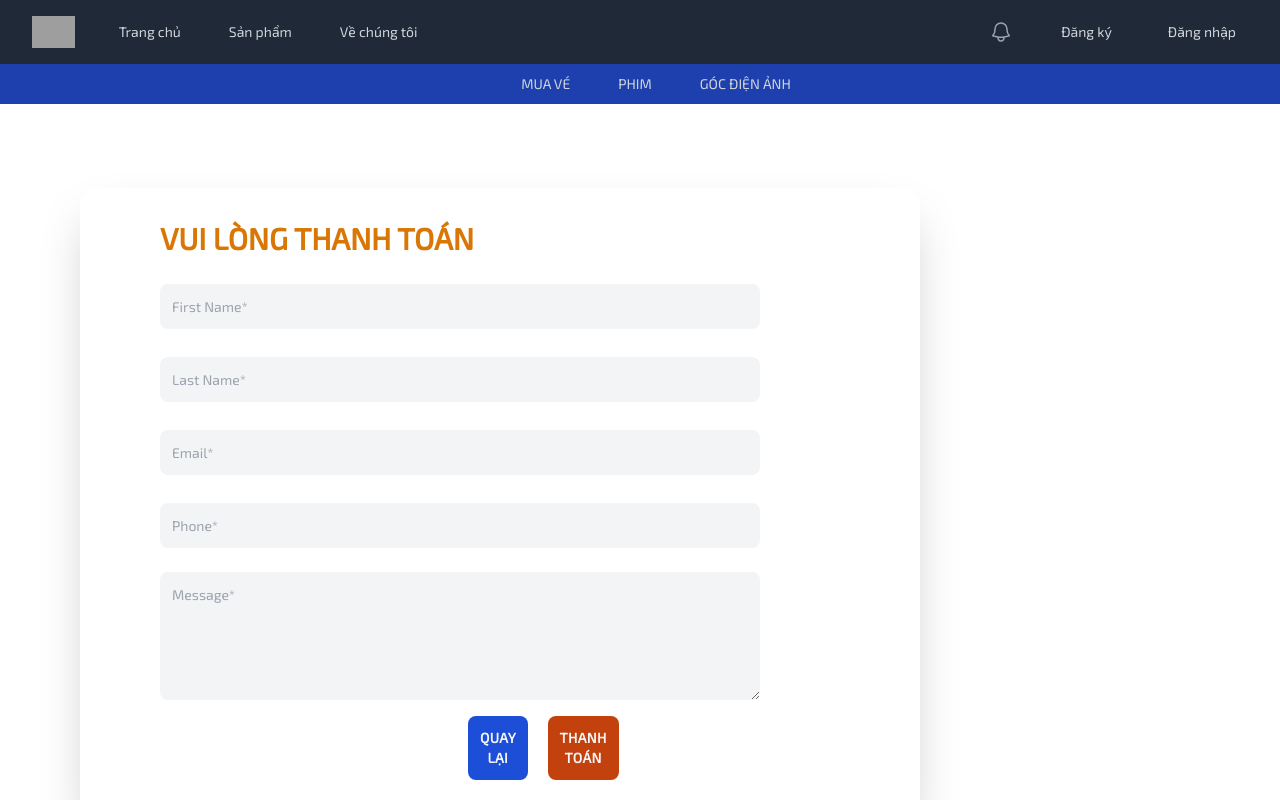
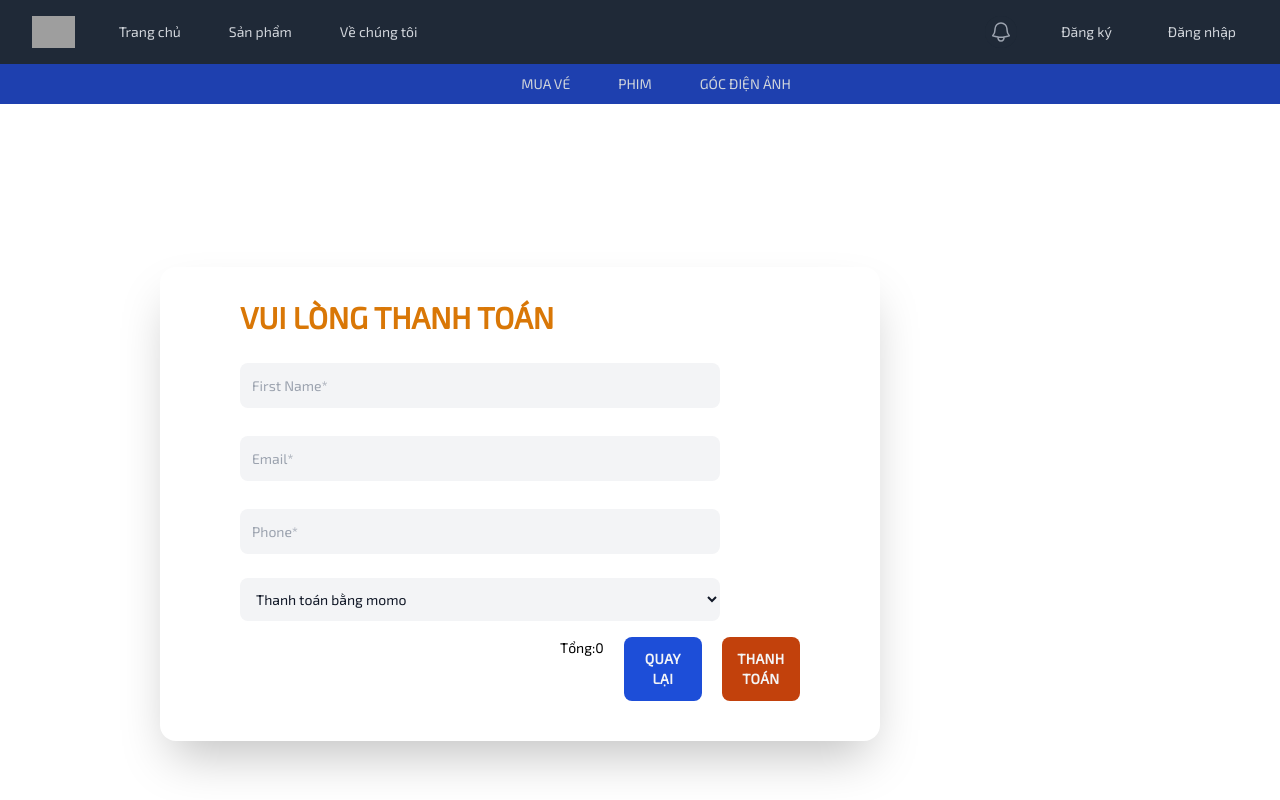
Before and after one commit to dobfood/FE-cinema, a React (Create React App) app: page /mua-ve/thanh-toan in a window 1280 px wide. Shown: the top 800 px of the page. Built offline with nearby package versions, Linux system fonts and the light colour scheme; grey boxes are pictures that could not be loaded; what tw-elements would draw is missing.

Commit message:
chuan bi pull dev ve

```diff
--- a/src/app/store.js
+++ b/src/app/store.js
@@ -1,11 +1,14 @@
 import { configureStore } from '@reduxjs/toolkit';
 // import productReducer from './productReducer';
 import accountReducer from "../feauture/account/account.slice"
+import billReducer from "../feauture/account/bill.slice"
 
 const store = configureStore({
     reducer : {
         // phone : productReducer,
-        account: accountReducer
+        account: accountReducer,
+        bill: billReducer,
+
     }
 })
 
--- a/src/component/header/header.jsx
+++ b/src/component/header/header.jsx
@@ -4,7 +4,6 @@ import { Bars3Icon, BellIcon, XMarkIcon } from "@heroicons/react/24/outline";
 import { useState } from "react";
 import { Link } from "react-router-dom";
 import { useDispatch, useSelector } from "react-redux";
-import axios from "axios";
 import { isLogin } from "../../feauture/account/account.slice";
 
 function HomeCss(...homeCss) {
--- a/src/component/invoice/invoice.jsx
+++ b/src/component/invoice/invoice.jsx
@@ -1,8 +1,16 @@
+import { useSelector } from "react-redux";
+
 export default function Invoice() {
+  const account = useSelector((state) => {
+    return state.account;
+  });
+  const totalMoney = useSelector((state) => {
+    return state.bill;
+  });
   return (
-    <div>
+    <div class="justify-center items-center ">
       <div class="flex justify-center items-center w-screen h-screen bg-white">
-        <div class="container mx-auto my-4 px-4 lg:px-20">
+        <div class="container mx-auto my-8 px-8 lg:px-40 ">
           <div class="w-full p-8 my-4 md:px-12 lg:w-9/12 lg:pl-20 lg:pr-40 mr-auto rounded-2xl shadow-2xl">
             <div class="flex">
               <h4 class="font-bold uppercase text-3xl text-amber-600">
@@ -14,30 +22,34 @@ export default function Invoice() {
                 class="w-full bg-gray-100 text-gray-900 mt-2 p-3 rounded-lg focus:outline-none focus:shadow-outline"
                 type="text"
                 placeholder="First Name*"
+                value={account.user.name}
               />
-              <input
-                class="w-full bg-gray-100 text-gray-900 mt-2 p-3 rounded-lg focus:outline-none focus:shadow-outline"
-                type="text"
-                placeholder="Last Name*"
-              />
+
               <input
                 class="w-full bg-gray-100 text-gray-900 mt-2 p-3 rounded-lg focus:outline-none focus:shadow-outline"
                 type="email"
                 placeholder="Email*"
+                value={account.user.email}
               />
               <input
                 class="w-full bg-gray-100 text-gray-900 mt-2 p-3 rounded-lg focus:outline-none focus:shadow-outline"
-                type="number"
+                type="string"
                 placeholder="Phone*"
               />
             </div>
             <div class="my-4">
-              <textarea
+              <select
                 placeholder="Message*"
-                class="w-full h-32 bg-gray-100 text-gray-900 mt-2 p-3 rounded-lg focus:outline-none focus:shadow-outline"
-              ></textarea>
+                class="w-full bg-gray-100 text-gray-900 mt-2 p-3 rounded-lg focus:outline-none focus:shadow-outline"
+              >
+                <option>Thanh toán bằng momo</option>
+                <option>Thanh toán bằng zaloPay</option>
+                <option>Thanh toán bằng thẻ tín dụng</option>
+              </select>
             </div>
-            <div class="my-2 w-1/2 lg:w-1/4 flex ml-72">
+            <div class="my-2 w-1/2 lg:w-2/4 flex ml-80">
+            <h2 style={{color:"black" }}>Tổng:{totalMoney.totalMoney} </h2>
+
               <button
                 class="uppercase text-sm font-bold tracking-wide bg-blue-700 text-gray-100 p-3 rounded-lg w-full mx-5
                             hover:bg-blue-600 active:bg-blue-600  focus:ring-blue-300"
@@ -50,26 +62,11 @@ export default function Invoice() {
               >
                 Thanh toán
               </button>
+
             </div>
           </div>
         </div>
       </div>
-
-      {/* <div class="flex items-end justify-end fixed bottom-0 right-0 mb-4 mr-4 z-10">
-        <div>
-          <a
-            title="Buy me a pizza"
-            href="https://www.buymeacoffee.com/Dekartmc"
-            target="_blank"
-            class="block w-16 h-16 rounded-full transition-all shadow hover:shadow-lg transform hover:scale-110 hover:rotate-12"
-          >
-            <img
-              class="object-cover object-center w-full h-full rounded-full"
-              src="https://img.icons8.com/emoji/48/000000/pizza-emoji.png"
-            />
-          </a>
-        </div>
-      </div> */}
     </div>
   );
 }
--- a/src/component/login/login.jsx
+++ b/src/component/login/login.jsx
@@ -21,7 +21,7 @@ export default function Login() {
     return await axios
       .post("http://localhost:2212/api/auth/signin", data)
       .then((res) => {
-        dispatch(accountName(res.data.name));
+        dispatch(accountName(res.data));
         dispatch(isLogin(true));
         navigate('/')
       })
--- a/src/component/seat/seat.jsx
+++ b/src/component/seat/seat.jsx
@@ -8,6 +8,9 @@ import "./seat.css";
 import React, { useState } from "react";
 import clsx from "clsx";
 import { Link } from "react-router-dom";
+import { useDispatch } from "react-redux";
+import { sumTotalMoney } from "../../feauture/account/bill.slice";
+
 
 const movies = [
   {
@@ -38,6 +41,9 @@ export default function Seat() {
   const [selectedMovie, setSelectedMovie] = useState(movies[0]);
   const [selectedSeats, setSelectedSeats] = useState([]);
   const [isSelectedSeat, setIsSelectedSeat] = useState(false);
+  const totalMoney = selectedSeats.length * selectedMovie.price;
+  const dispatch = useDispatch();
+
   function Cinema({ movie, selectedSeats, onSelectedSeatsChange }) {
     function handleSelectedState(seat) {
       const isSelected = selectedSeats.includes(seat);
@@ -91,15 +97,10 @@ export default function Seat() {
       </div>
     );
   }
+
   return (
     <div className="App">
-      {/* <Movies
-        movie={selectedMovie}
-        onChange={(movie) => {
-          setSelectedSeats([]);
-          setSelectedMovie(movie);
-        }}
-      /> */}
+
       <ShowCase />
       <Cinema
         movie={selectedMovie}
@@ -113,11 +114,12 @@ export default function Seat() {
         Bạn đã chọn <span className="count">{selectedSeats.length}</span> ghế và
         tổng tiền cần thanh toán là{" "}
         <span className="total ">
-          {selectedSeats.length * selectedMovie.price }{isSelectedSeat ? '.000':''} VND
+          {totalMoney }{isSelectedSeat ? '.000':''} VND
         </span>
         {isSelectedSeat ? (
           <Link to='/mua-ve/thanh-toan'>
             <button
+            onClick={()=>{dispatch(sumTotalMoney(totalMoney))}}
             style={{ marginLeft: 10 }}
             type="button"
             className="text-lg bg-green-600 hover:bg-green-600 py-2 px-4 text-sm font-medium text-white border border-transparent rounded-lg focus:outline-none"
--- a/src/feauture/account/account.slice.jsx
+++ b/src/feauture/account/account.slice.js
@@ -9,11 +9,12 @@ const accountSlice = createSlice({
   },
   reducers: {
     accountName: (state, action) => {
-      state.user.name = action.payload;
+      state.user = action.payload;
     },
     isLogin :(state,action) =>{
       state.isLogin = action.payload
     }
+
   },
 });
 
--- /dev/null
+++ b/src/feauture/account/bill.slice.js
@@ -0,0 +1,17 @@
+import { createSlice } from "@reduxjs/toolkit";
+
+const bills = createSlice({
+  name: "account",
+  initialState: {
+    totalMoney: 0,
+  },
+  reducers: {
+    sumTotalMoney: (state, action) => {
+      state += +action.payload;
+    },
+  },
+});
+
+export const { sumTotalMoney } = bills.actions;
+
+export default bills.reducer;
```
